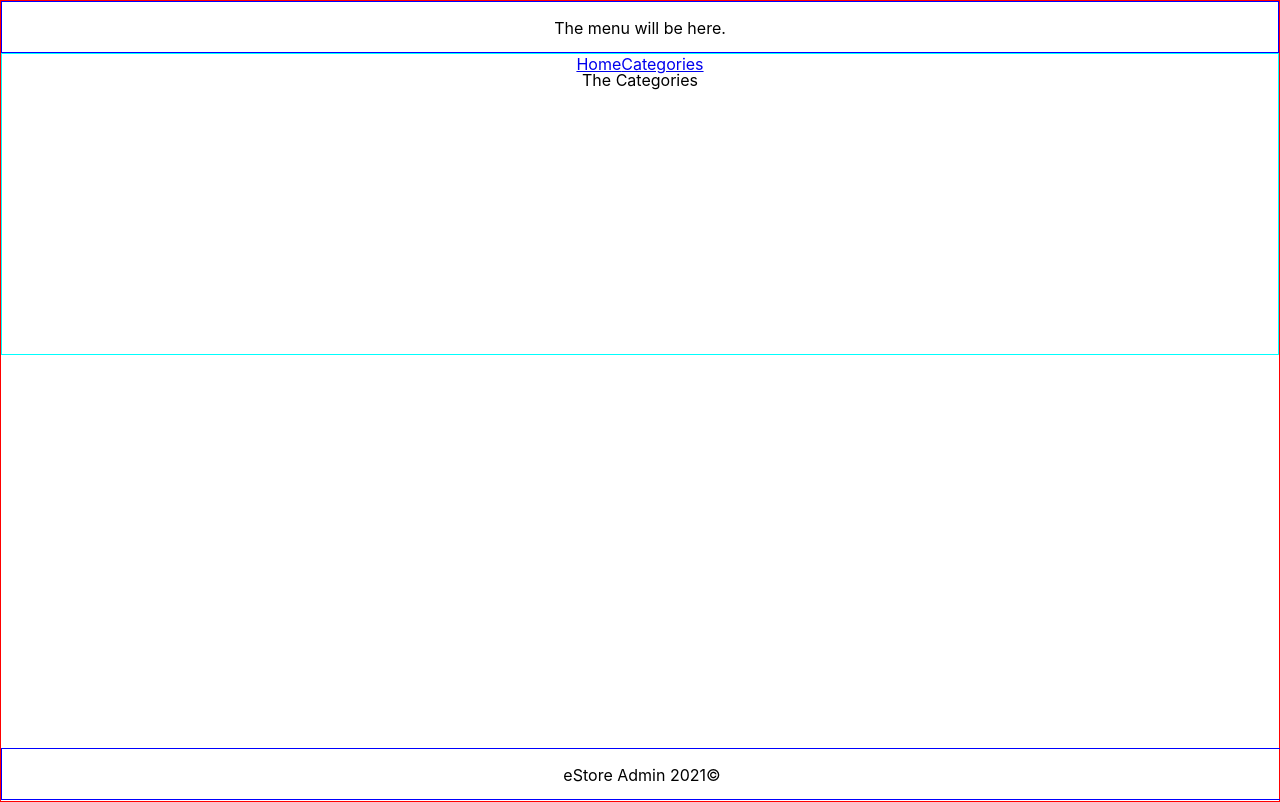
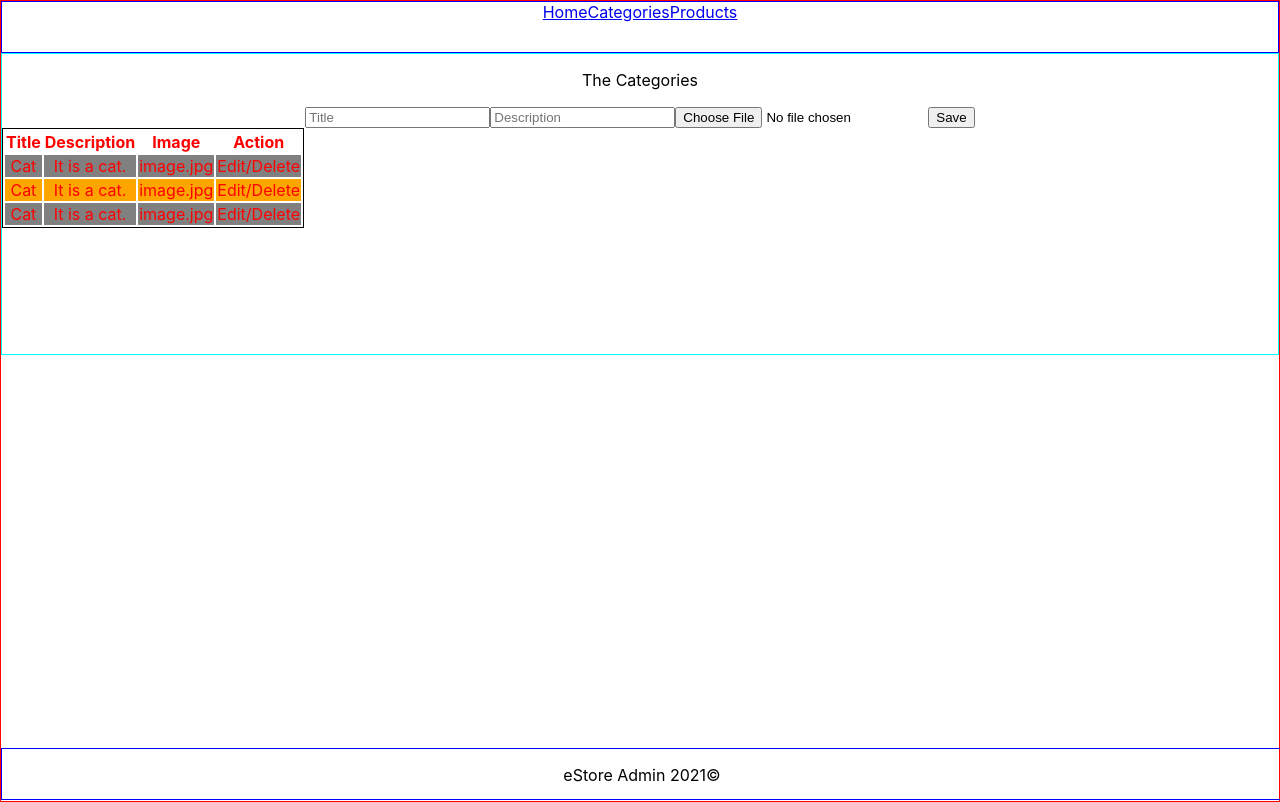
Before and after one commit to tuncerm/eStore, a React (Create React App) app in the folder frontend/: page /admin/categories in a window 1280 px wide. Built offline with nearby package versions, Linux system fonts and the light colour scheme.

Commit message:
Update: Added Category route for admin.

```diff
--- a/frontend/src/admin/Admin.js
+++ b/frontend/src/admin/Admin.js
@@ -4,6 +4,7 @@ import {Route} from 'react-router-dom';
 import AdminHeader from './AdminHeader';
 import AdminFooter from './AdminFooter';
 import AdminCategories from './AdminCategories';
+import AdminProducts from './AdminProducts';
 
 import './Admin.css';
 
@@ -12,6 +13,7 @@ const Admin = () => {
     <div className="admin-home">
       <AdminHeader/>
       <Route path="/admin/categories" component={AdminCategories}/>
+      <Route path="/admin/products" component={AdminProducts}/>
       <AdminFooter/>
     </div>
   )
--- a/frontend/src/admin/AdminCategories.js
+++ b/frontend/src/admin/AdminCategories.js
@@ -6,6 +6,40 @@ const AdminCategories = () => {
   return (
     <div className="admin-categories">
       <p>The Categories</p>
+      <div className="admin-categories-new">
+        <input type="text" placeholder="Title"/>
+        <input type="text" placeholder="Description"/>
+        <input type="file"/>
+        <input type="submit" value="Save"/>
+      </div>
+      <table class="table-dark table-striped">
+        <thead>
+          <th>Title</th>
+          <th>Description</th>
+          <th>Image</th>
+          <th>Action</th>
+        </thead>
+        <tbody>
+          <tr>
+            <td>Cat</td>
+            <td>It is a cat.</td>
+            <td>image.jpg</td>
+            <td>Edit/Delete</td>
+          </tr>
+          <tr>
+            <td>Cat</td>
+            <td>It is a cat.</td>
+            <td>image.jpg</td>
+            <td>Edit/Delete</td>
+          </tr>
+          <tr>
+            <td>Cat</td>
+            <td>It is a cat.</td>
+            <td>image.jpg</td>
+            <td>Edit/Delete</td>
+          </tr>
+        </tbody>
+      </table>
     </div>
   )
 };
--- a/frontend/src/admin/AdminHeader.js
+++ b/frontend/src/admin/AdminHeader.js
@@ -6,10 +6,9 @@ import './AdminHeader.css';
 const AdminHeader = () => {
   return (
     <nav className="admin-nav">
-      <p>The menu will be here.</p>
-
       <Link to="/admin">Home</Link>
       <Link to="/admin/categories">Categories</Link>
+      <Link to="/admin/products">Products</Link>
     </nav>
   )
 };
--- /dev/null
+++ b/frontend/src/admin/AdminProducts.css
@@ -0,0 +1,5 @@
+.admin-products{
+    height: 300px;
+    border: 1px solid cyan;
+    text-align: center;
+}
--- /dev/null
+++ b/frontend/src/admin/AdminProducts.js
@@ -0,0 +1,13 @@
+import React from 'react';
+
+import './AdminProducts.css';
+
+const AdminProducts = () => {
+  return (
+    <div className="admin-products">
+      <p>The Products</p>
+    </div>
+  )
+};
+
+export default AdminProducts;
--- a/frontend/src/index.css
+++ b/frontend/src/index.css
@@ -11,3 +11,16 @@ code {
   font-family: source-code-pro, Menlo, Monaco, Consolas, 'Courier New',
     monospace;
 }
+
+.table-dark{
+  color:red;
+  border:1px solid black;
+}
+
+.table-striped tbody tr:nth-child(odd){
+  background-color: gray;
+}
+
+.table-striped tbody tr:nth-child(even){
+  background-color: orange;
+}
```
